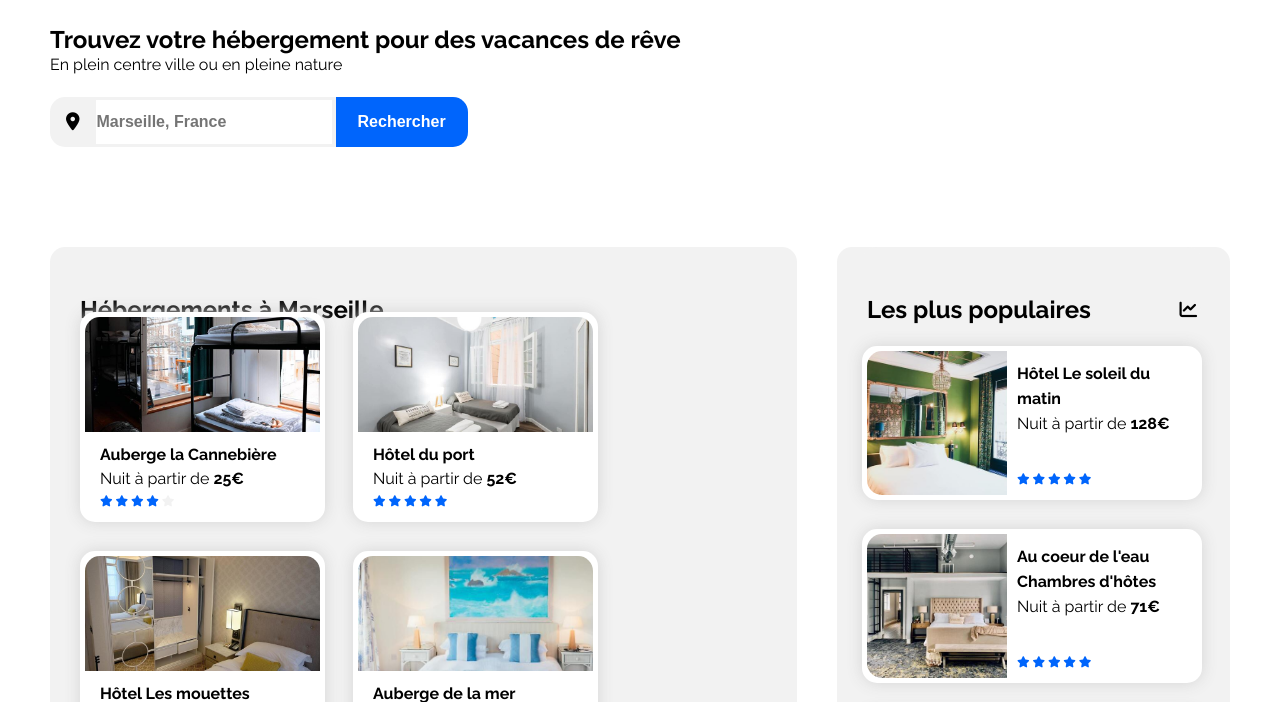
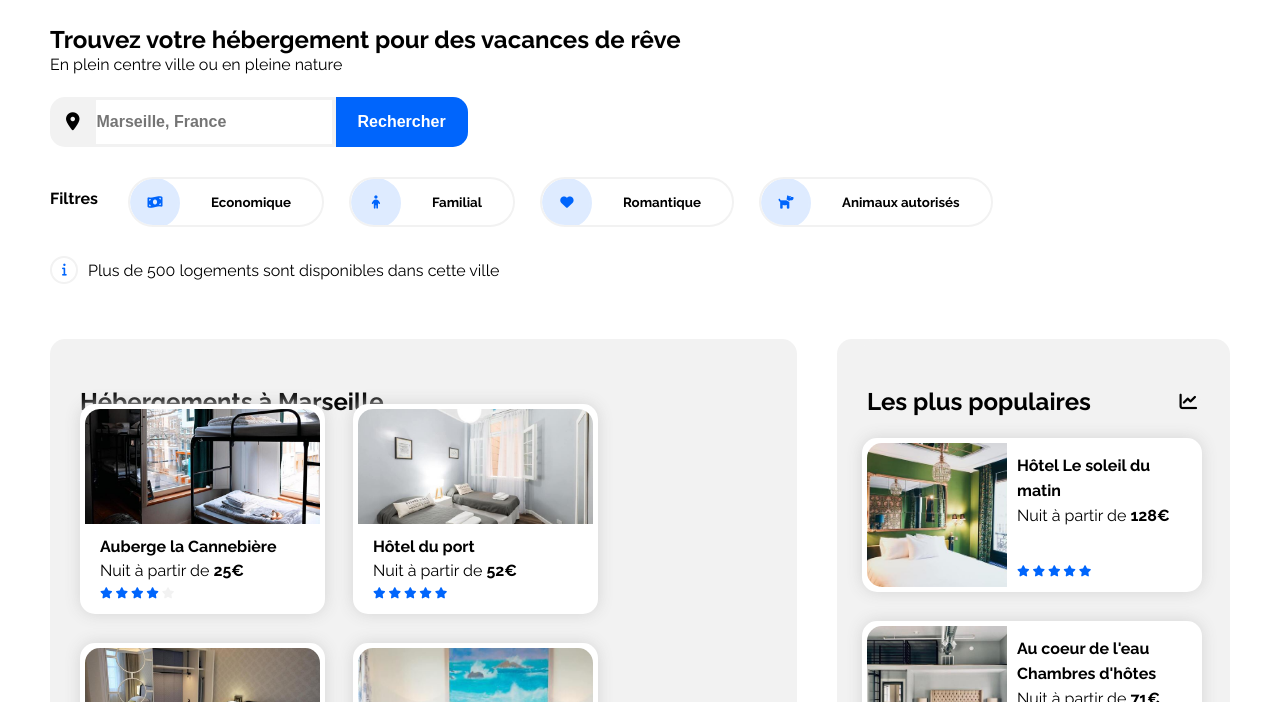
Before and after one commit to Lullaby460/P2_Dumas_Thibaut, a plain HTML site: page index.html in a window 1280 px wide. Shown: the part 98-800 px from the top of the page. Drawn offline with Linux system fonts and the light colour scheme.

Commit message:
Ajout des effets visuels

```diff
--- a/index.html
+++ b/index.html
@@ -8,17 +8,29 @@
     </head>
 
     <body>
+
         <header>
+
+
+            <!-- En tête -->
+
+
             <div style="display: flex; margin-bottom: 40px; justify-content: space-between;">
                 <img src="ressources/img/logo/Reservia.svg" title="logo" />
                 <div style="display: flex; justify-content: space-between; width: 30%;">
-                    <a href="#hebergement">Hébergements</a>
-                    <a href="#activites">Activités</a>
-                    <a href="inscription">S'inscrire</a>
+                    <a class="accueil" href="#hebergement">Hébergements</a>
+                    <a class="accueil" href="#activites">Activités</a>
+                    <a class="accueil" href="">S'inscrire</a>
                 </div>
             </div>
+
             <h2>Trouvez votre hébergement pour des vacances de rêve</h2>
             <p>En plein centre ville ou en pleine nature</p>
+
+
+            <!-- Formulaire de recherche -->
+
+
             <div class=recherche>
                 <i class="fas fa-map-marker-alt" style="font-size: 18px; padding: 16px;"></i>
                 <form method="post" action="traitement.php">
@@ -26,13 +38,77 @@
                     <input type="submit" class="subfield" value="Rechercher" />
                 </form>
             </div>
+
+
+            <!-- Filtres -->
+
+
+            <div class="filtres" style="display: flex; height: 50px; flex-direction: row; font-weight: bold;">
+
+                <div style="margin-right: 5px; border: 0px;">
+                    <p>Filtres</p>
+                </div>
+
+                <div>
+                    <button class="button button--isi button--text-thick button--text-upper button--size-s" style="display: flex;">
+                        <div>
+                            <i class="fas fa-money-bill-wave" style="color:#0065FC;"></i>
+                        </div>
+                        <span>Economique</span>
+                    </button>
+                </div>
+
+                <div>
+                    <button class="button button--isi button--text-thick button--text-upper button--size-s" style="display: flex;">
+                        <div>
+                            <i class="fas fa-child" style="color:#0065FC;"></i>
+                        </div>
+                        <span>Familial</span>
+                    </button>
+                </div>
+
+                <div>
+                    <button class="button button--isi button--text-thick button--text-upper button--size-s" style="display: flex;">
+                        <div>
+                            <i class="fas fa-heart" style="color:#0065FC;"></i>
+                        </div>
+                        <span>Romantique</span>
+                    </button>
+                </div>
+
+                <div>
+                    <button class="button button--isi button--text-thick button--text-upper button--size-s" style="display: flex;">
+                        <div>
+                            <i class="fas fa-dog" style="color:#0065FC;"></i>
+                        </div>
+                        <span>Animaux autorisés</span>
+                    </button>
+                </div>
+            </div>
+
+
+            <!-- Résultats de recherche -->
+
+
+            <div style="display: flex; align-items: center; margin-top: 25px;">
+                <div style="width: 24px; height: 24px; border-radius: 50%; border: 2px solid #F2F2F2; margin-right: 10px;">
+                    <i class="fas fa-info" style="font-size: 0.8em; color:#0065FC; padding: 6px 0 0 10px;"></i>
+                </div>
+                <p>Plus de 500 logements sont disponibles dans cette ville</p>
+            </div>
+
+
         </header>
-       <div class="essai" style="display: flex; justify-content: center;">
+
+
+
+       <div class="main" style="display: flex; justify-content: center;">
        <section id="hebergement" class="presentation" style="display: flex;">
             <h1 style="margin-bottom: auto;">Hébergements à Marseille</h1>
 
             <article style="display: flex; line-height: 3px;">
-                <div>
+                <a class="links" href="">
+                    <div class="link">
                         <img class="host" src="ressources/img/hebergements/4_small/marcus-loke-WQJvWU_HZFo-unsplash.jpg" />
                         <h4>Auberge la Cannebière</h4>
                         <p>Nuit à partir de <b>25€</b></p>
@@ -44,7 +120,10 @@
                             <i class="fas fa-star" style="color:#F2F2F2;"></i>
                         </span>
                     </div>
-                <div>
+                </a>
+
+                <a class="links" href="">
+                    <div class="link">
                         <img class="host" src="ressources/img/hebergements/4_small/fred-kleber-gTbaxaVLvsg-unsplash.jpg" />
                         <h4>Hôtel du port</h4>
                         <p>Nuit à partir de <b>52€</b></p>
@@ -56,7 +135,10 @@
                             <i class="fas fa-star"></i>
                         </span>
                     </div>
-                <div>
+                </a>
+
+                <a class="links" href="">
+                    <div class="link">
                         <img class="host" src="ressources/img/hebergements/4_small/reisetopia-B8WIgxA_PFU-unsplash.jpg" />
                         <h4>Hôtel Les mouettes</h4>
                         <p>Nuit à partir de <b>76€</b></p>
@@ -68,7 +150,10 @@
                             <i class="fas fa-star" style="color:#F2F2F2;"></i>
                         </span>
                     </div>
-                <div>
+                </a>
+
+                <a class="links" href="">
+                    <div class="link">
                         <img class="host" src="ressources/img/hebergements/4_small/annie-spratt-Eg1qcIitAuA-unsplash.jpg" />
                         <h4>Auberge de la mer</h4>
                         <p>Nuit à partir de <b>46€</b></p>
@@ -80,7 +165,10 @@
                             <i class="fas fa-star" style="color:#F2F2F2;"></i>
                         </span>
                     </div>
-                <div>
+                </a>
+
+                <a class="links" href="">
+                    <div class="link">
                         <img class="host" src="ressources/img/hebergements/4_small/nicate-lee-kT-ZyaiwBe0-unsplash.jpg" />
                         <h4>Auberge Le Panier</h4>
                         <p>Nuit à partir de <b>23€</b></p>
@@ -92,7 +180,10 @@
                             <i class="fas fa-star" style="color:#F2F2F2;"></i>
                         </span>
                     </div>
-                <div>
+                </a>
+
+                <a class="links" href="">
+                    <div class="link">
                         <img class="host" src="ressources/img/hebergements/4_small/febrian-zakaria-M6S1WvfW68A-unsplash.jpg" />
                         <h4>Hôtel chez Amina</h4>
                         <p>Nuit à partir de <b>96€</b></p>
@@ -104,16 +195,24 @@
                             <i class="fas fa-star"></i>
                         </span>
                     </div>
+                </a>
             </article>
             <br />
                 <h3><b>Afficher plus</b></h3>
        </section>
+
+
+       <!-- Populaires -->
+
+
        <section class="popular" style="padding-left: 25px;">
             <div class="pop" style="padding-top: 40px; padding-bottom: 0px; height: 30px; align-items: center; justify-content: space-between; background-color: #F2F2F2; display: flex; box-shadow: 0 0 0; flex-direction: row;">
                 <h1>Les plus populaires</h1>
                 <i class="fas fa-chart-line" style="font-size: 1.1em;"></i>
             </div>
-            <div style="display: flex; justify-content: space-between; flex-direction: column; flex-wrap: wrap;">
+
+            <a class="links" href="">
+                <div class="link" style="display: flex; justify-content: space-between; flex-direction: column; flex-wrap: wrap;">
                     <img class="host" src="ressources/img/hebergements/4_small/emile-guillemot-Bj_rcSC5XfE-unsplash.jpg" width="140px" height="144px" />
                     <p>
                         <b>Hôtel Le soleil du matin</b><br />
@@ -127,7 +226,10 @@
                         <i class="fas fa-star"></i>
                     </span>
                 </div>
-            <div style="display: flex; justify-content: space-between; flex-direction: column; flex-wrap: wrap;">
+            </a>
+
+            <a class="links" href="">
+                <div class="link" style="display: flex; justify-content: space-between; flex-direction: column; flex-wrap: wrap;">
                     <img class="host" src="ressources/img/hebergements/4_small/aw-creative-VGs8z60yT2c-unsplash.jpg" width="140px" height="144px" />
                     <p>
                         <b>Au coeur de l'eau Chambres d'hôtes</b><br />
@@ -140,9 +242,11 @@
                         <i class="fas fa-star"></i>
                         <i class="fas fa-star"></i>
                     </span>
+                </div>
+            </a>
 
-            </div>
-            <div style="display: flex; justify-content: space-between; flex-direction: column; flex-wrap: wrap;">
+            <a class="links" href="">
+                <div class="link" style="display: flex; justify-content: space-between; flex-direction: column; flex-wrap: wrap;">
                     <img class="host" src="ressources/img/hebergements/4_small/febrian-zakaria-sjvU0THccQA-unsplash.jpg" width="140px" height="144px" />
                     <p>
                         <b>Hôtel Tout bleu et blanc</b><br />
@@ -156,42 +260,74 @@
                         <i class="fas fa-star" style="color:#F2F2F2 ;"></i>
                     </span>
                 </div>
+            </a>
         </section>
         </div>
+
+
+        <!--  Activités  -->
+
 
        <section id="activites" class="activites" style="display: flex; flex-direction: column;">
         <h1 style="margin-bottom: 2em;">Activités à Marseille </h1>
         <article style="display: flex;">
-            <div style="box-shadow: 0 0 1em #dbdbdb;">
+
+            <div class="link">
+                <a class="links" href="">
                     <img class="host" src="ressources/img/activites/4_small/reno-laithienne-QUgJhdY5Fyk-unsplash.jpg" height="390px"/>
                     <p><b>Vieux port</b></p>
+                </a>
             </div>
+
             <div style="display: flex; flex-direction: column;">
-                <div style="margin: 0px; box-shadow: 0 0 1em #dbdbdb;">
+
+                <div class="link" style="margin: 0px;">
+                    <a class="links" href="">
                         <img class="host" src="ressources/img/activites/4_small/paul-hermann-QFTrLdQIRhI-unsplash.jpg" height="180px" />
                         <p><b>Fort de Pornègues</b></p>
+                    </a>
                 </div>
-                <div style="margin: 40px 0 0 0; box-shadow: 0 0 1em #dbdbdb;">
+
+
+                <div class="link" style="margin: 40px 0 0 0;">
+                    <a class="links" href="">
                         <img class="host" src="ressources/img/activites/4_small/kevin-hikari-rV_Qd1l-VXg-unsplash.jpg" height="110px"/>
                         <p><b>Iles de Frioul</b></p>
+                    </a>
                 </div>
+
             </div>
-            <div style="box-shadow: 0 0 1em #dbdbdb;">
+
+            <div class="link">
+                <a class="links" href="">
                     <img class="host" src="ressources/img/activites/4_small/kilyan-sockalingum-NR8-cBCN3aI-unsplash.jpg" height="390px"/>
                     <p><b>Parc National des Calanques</b></p>
+                </a>
             </div>
+
             <div style="display: flex; flex-direction: column; margin: 0px;">
-                <div style="margin: 0px; box-shadow: 0 0 1em #dbdbdb;">
+
+                <div class="link" style="margin: 0px;">
+                    <a class="links" href="">
                         <img class="host" src="ressources/img/activites/1_xlarge/florian-wehde-xW9e8gdotxI-unsplash.jpg" height="140px"/>
                         <p><b>Notre-Dame-de-la-Garde</b></p>
+                    </a>
                 </div>
-                <div style="margin: 40px 0 0 0; box-shadow: 0 0 1em #dbdbdb;">
+
+                <div class="link" style="margin: 40px 0 0 0;">
+                    <a class="links" href="">
                         <img class="host" src="ressources/img/activites/4_small/lena-paulin-wH2-EJoDcV0-unsplash.jpg" height="150px"/>
                         <p><b>Longchamp</b></p>
+                    </a>
                 </div>
             </div>
         </article>
        </section>
+
+
+       <!-- FOOTER -->
+
+
        <footer style="display: flex; align-items: center;">
            <div style="padding-left: 0px;">
                <h4>A propos</h4>
--- a/styles.css
+++ b/styles.css
@@ -1,6 +1,7 @@
 html {
     font-family: 'Raleway';
     line-height : 5px;
+    scroll-behavior: smooth;
 }
 @font-face {
     font-family: 'Raleway';
@@ -69,8 +70,14 @@ article {
 .presentation h4, .presentation p{
     margin-left: 15px;
 }
-header, .essai, .activites{
+header, .main, .activites{
     padding: 50px;
+}
+header {
+    padding-bottom: 0;
+}
+.main {
+    padding-bottom: 10px;
 }
 .recherche {
     display: flex;
@@ -81,6 +88,7 @@ header, .essai, .activites{
     width: 418px;
     background-color: #F2F2F2;
     margin-top: 30px;
+    margin-bottom: 30px;
 }
 .activites img {
     min-width: 300px;
@@ -129,10 +137,100 @@ img {
     font-weight: bold;
     font-size: 1em;
 }
-a {
+.accueil {
     font-weight: bold;
     text-decoration: none;
     color: #0065FC;
+}
+.link:hover {
+    box-shadow: 0 0 10px #0065FC;
+  }
+.link {
+    transition: box-shadow .3s;
+    box-shadow: 0 0 1em #d4d4d4;
+}
+.links {
+    text-decoration: none;
+    color: black;
+}
 
+
+
+
+.filtres div {
+    display: flex;
+    border-radius: 30px;
+    margin-right: 25px;
 }
-color: #F2F2F2;
+.filtres p {
+    padding-top: 3px;
+    padding-right: 25px;
+}
+
+span {
+    font-family: 'Raleway';
+    padding-top: 14px;
+    padding-right: 25px;
+}
+button div {
+    border: 2px solid #DEEBFF;
+    background-color: #DEEBFF;
+    justify-content: center;
+    align-items: center;
+    width: 46px;
+    height: 46px;
+    position: inherit;
+    right: 6px;
+    bottom: 2px;
+}
+
+
+
+
+
+
+/* button styles */
+
+.button--isi {
+	overflow: hidden;
+}
+.button--isi::before {
+	content: '';
+	z-index: -1;
+	position: absolute;
+	top: 50%;
+	left: 100%;
+	width: 30px;
+	height: 30px;
+	background: #DEEBFF;
+	-webkit-transform-origin: 100% 50%;
+	transform-origin: 100% 50%;
+	-webkit-transform: scale3d(1, 2, 1);
+	transform: scale3d(1, 2, 1);
+	-webkit-transition: -webkit-transform 0.3s, opacity 0.3s;
+	transition: transform 0.3s, opacity 0.3s;
+	-webkit-transition-timing-function: cubic-bezier(0.7,0,0.9,1);
+	transition-timing-function: cubic-bezier(0.7,0,0.9,1);
+}
+.button--isi .button__icon {
+	vertical-align: middle;
+}
+
+.button--isi:hover::before {
+	-webkit-transform: scale3d(9, 9, 1);
+	transform: scale3d(9, 9, 1);
+}
+
+/* Common button styles */
+.button {
+    border-radius: 40px;
+    border: 2px solid #F2F2F2;
+	background: none;
+	position: relative;
+}
+
+
+/* Typography and Roundedness */
+.button--text-thick {
+	font-weight: bold;
+}
```
Lines whose indentation alone changed are shown as unchanged.
